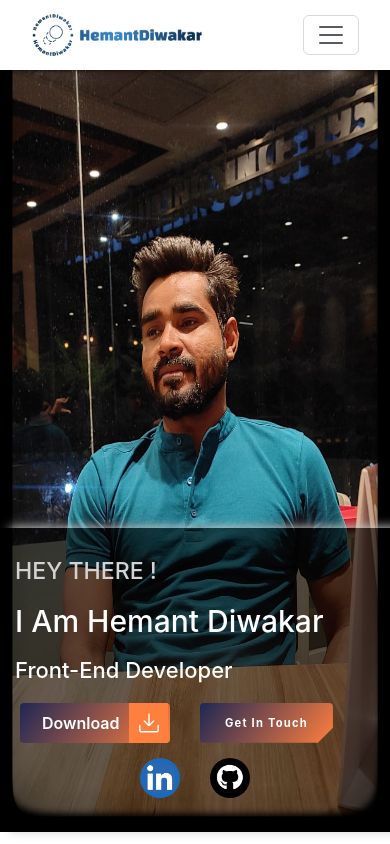
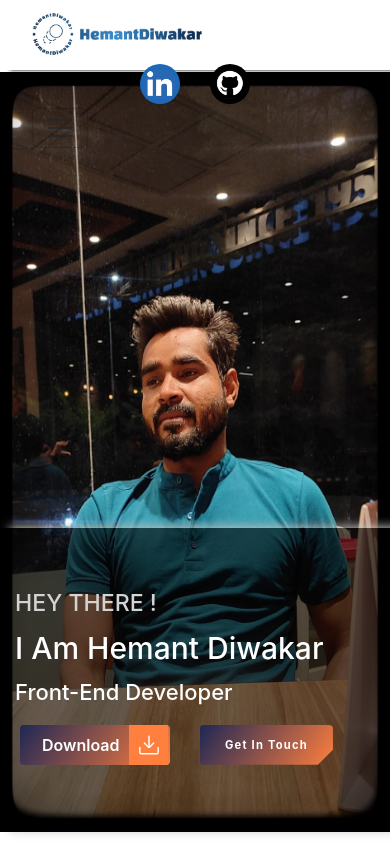
Before and after one commit to hemantkd11/hd_portfolio, a React (Create React App) app: page /#/ in a window 390 px wide. Built offline with nearby package versions, Linux system fonts and the light colour scheme.

Commit message:
resume update

```diff
--- a/src/Components/Home/LandingPage.js
+++ b/src/Components/Home/LandingPage.js
@@ -148,34 +148,6 @@ const Landing_Page = () => {
                         </button>
                       </div>
                     </div>
-                    <div className="linked-git-btn-mobile">
-                      <div className="linkedIn-btn-mobile color-In">
-                        <Link
-                          className="  linkedIn-btn-mobile-link"
-                          target="_blank"
-                          to="https://www.linkedin.com/in/hemant-diwakar-362aa7244/"
-                        >
-                          <img
-                            src={LinkedIn}
-                            alt="LinkedIn"
-                            className="Image_linkedIn"
-                          />
-                        </Link>
-                      </div>
-                      <div className="linkedIn-btn-mobile color-Git">
-                        <Link
-                          className="  linkedIn-btn-mobile-link"
-                          target="_blank"
-                          to="https://github.com/hemantkd11"
-                        >
-                          <img
-                            src={Git}
-                            alt="LinkedIn"
-                            className="Image_linkedIn"
-                          />
-                        </Link>
-                      </div>
-                    </div>
                   </div>
                 </div>
               </div>
--- a/src/Components/Nav/Navbar.js
+++ b/src/Components/Nav/Navbar.js
@@ -2,6 +2,8 @@ import React, { useEffect, useState } from "react";
 // import { Link } from "react-router-dom";
 import Logo from "../../Images/HDlogo.png";
 import { Link } from "react-router-dom";
+import LinkedIn from "../../Images/LinkedIn.png";
+import Git from "../../Images/gitImg.png";
 
 const Navbar = () => {
   // const [scrolly, Setscrolly] = useState("false");
@@ -33,6 +35,26 @@ const Navbar = () => {
             style={{ width: "100%", maxWidth: "170px" }}
           />
         </Link>
+        <div className="linked-git-btn-mobile">
+          <div className="linkedIn-btn-mobile color-In">
+            <Link
+              className="linkedIn-btn-mobile-link"
+              target="_blank"
+              to="https://www.linkedin.com/in/hemant-diwakar-frontend-developer/"
+            >
+              <img src={LinkedIn} alt="LinkedIn" className="Image_linkedIn" />
+            </Link>
+          </div>
+          <div className="linkedIn-btn-mobile color-Git">
+            <Link
+              className="  linkedIn-btn-mobile-link"
+              target="_blank"
+              to="https://github.com/hemantkd11"
+            >
+              <img src={Git} alt="LinkedIn" className="Image_linkedIn" />
+            </Link>
+          </div>
+        </div>
         <button
           className="navbar-toggler"
           type="button"
--- a/src/style.css
+++ b/src/style.css
@@ -960,7 +960,7 @@ body {
   }
   .photo-adjust img {
     position: absolute;
-    padding: 16px;
+    padding: 5px;
     width: 100%;
     height: 100%;
     max-width: 320px;
@@ -1077,7 +1077,7 @@ body {
   }
 }
 
-@media only screen and (max-width: 650px) {
+@media only screen and (max-width: 850px) {
   .page-content {
     padding-top: 72px;
     height: auto;
@@ -1103,7 +1103,6 @@ body {
   .css-1swkcd3-MuiGrid2-root {
     display: none !important;
   }
-
   .css-1vmpcib {
     display: none !important;
   }
@@ -1135,6 +1134,7 @@ body {
     background-color: black;
   }
   .Landing-page-mob-wrapper {
+    position: relative;
     display: flex;
     width: 100%;
     height: 100%;
@@ -1169,7 +1169,7 @@ body {
   .B {
     display: flex;
     flex-direction: column;
-    gap: 10px;
+    gap: 5px;
   }
   .B h3 {
     color: lightgray;
```
Also changed, not shown: 2 other files (tests, documents, lock files or other folders).
